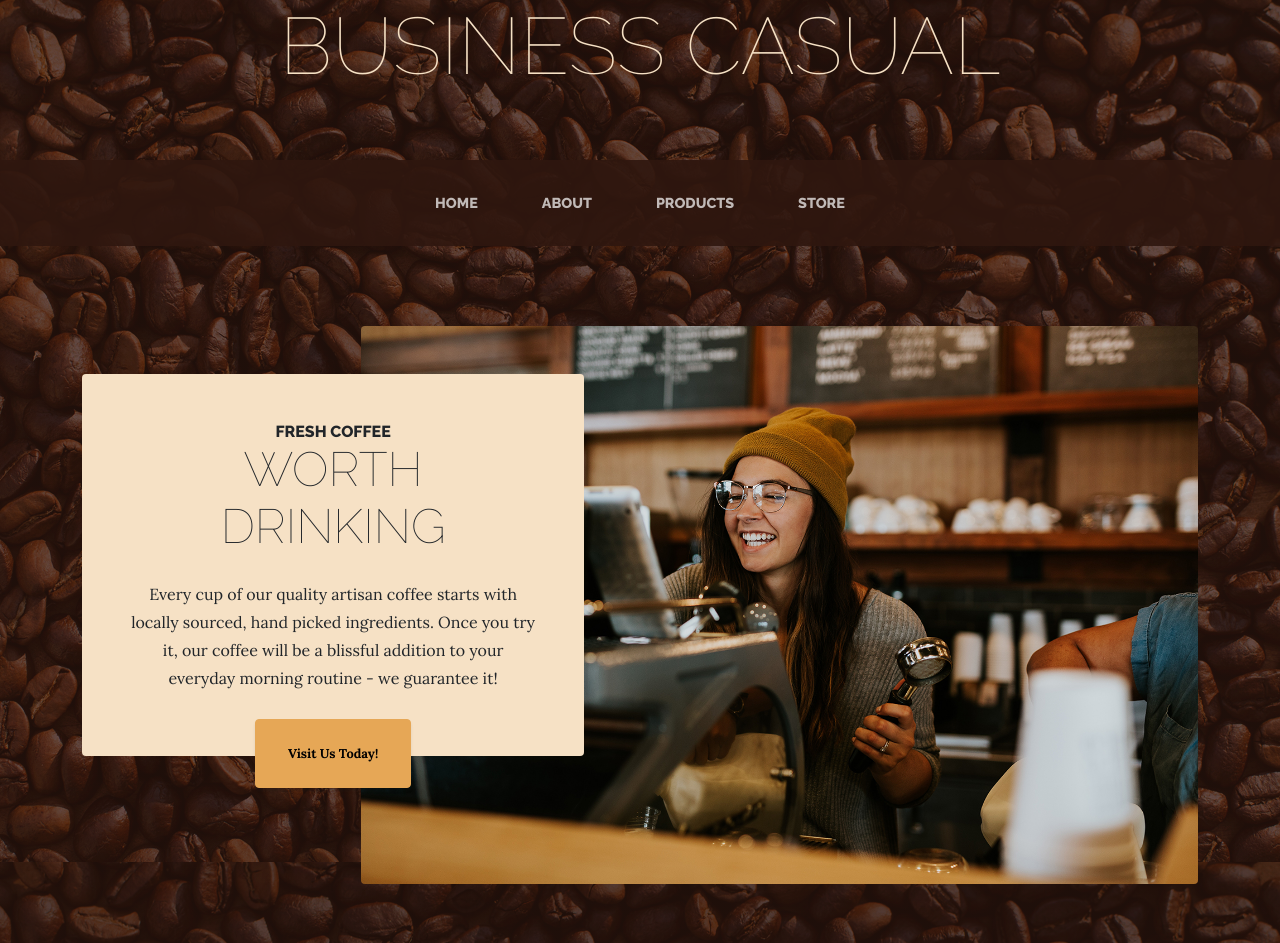
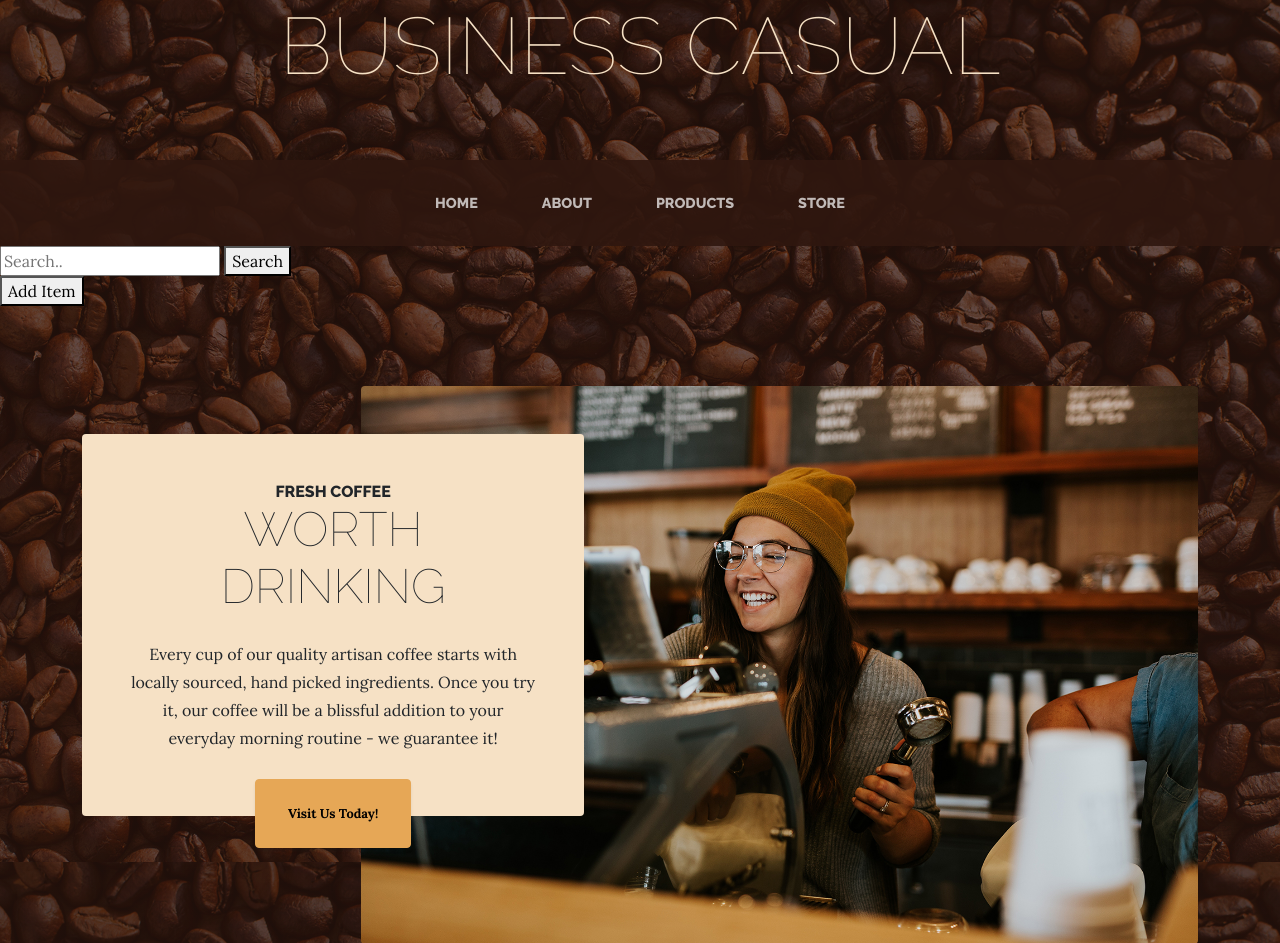
Before and after one commit to mtramm99/MyCoolCloset, a Django app: page / in a window 1280 px wide. Shown: the part 114-1057 px from the top of the page. Run offline with Django 3.2, Linux system fonts and the light colour scheme; some libraries are stand-ins or nearby versions.

Commit message:
added some more basic forms

```diff
--- a/templates/clothingpages/display.html
+++ b/templates/clothingpages/display.html
@@ -117,6 +117,10 @@
             </div>
         </div>
     </section>
+    <!--Delete given clothing item (must add the logic still) -->
+    <form action="delete" method="post" action="">
+        <button type="submit">Delete Record</button>
+    </form>
     <footer class="footer text-faded text-center py-5">
         <div class="container">
             <p class="m-0 small">Copyright &copy; Your Website 2021</p>
--- a/templates/clothingpages/edit.html
+++ b/templates/clothingpages/edit.html
@@ -96,7 +96,7 @@
                 <option value="Shoe">Shoe</option>
             </select>
             <br><br>
-            <form action="">
+            <form name="editForm" action="{% url 'edit' %}" method="post">
 
                 <label for="materialType">Item Material: <input type="text" id="materialType" required
                         title="Ex. Cotton-Poly, Leather, Wool, cotton.">
--- a/templates/clothingpages/index.html
+++ b/templates/clothingpages/index.html
@@ -46,6 +46,15 @@
             </div>
         </div>
     </nav>
+    <!--Index page search form-->
+    <form action="search" method="get">
+        <input type="text" placeholder="Search.." name="search">
+        <button type="submit">Search</button>
+    </form>
+    <!-- add record form -->
+    <form action="add" method="post">
+    <button type="button">Add Item</button>
+    </form>
     <section class="page-section clearfix">
         <div class="container">
             <div class="intro">
```
